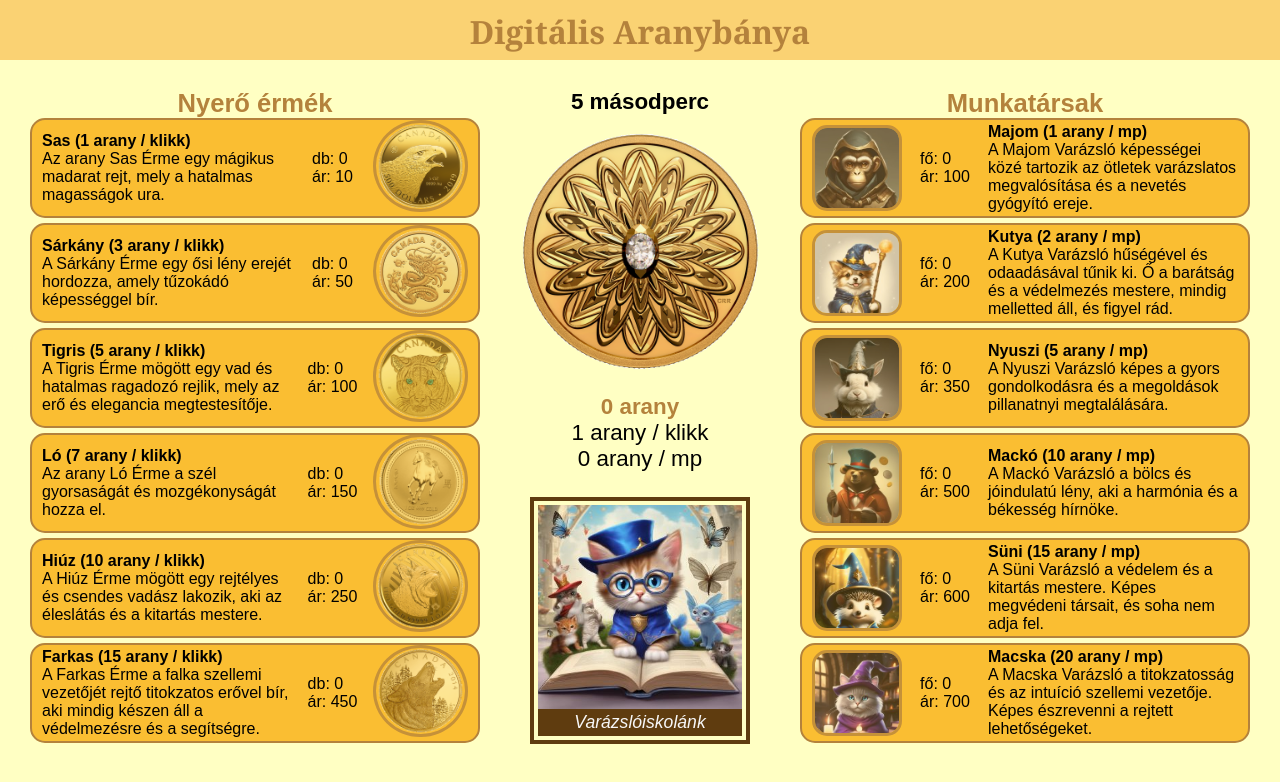
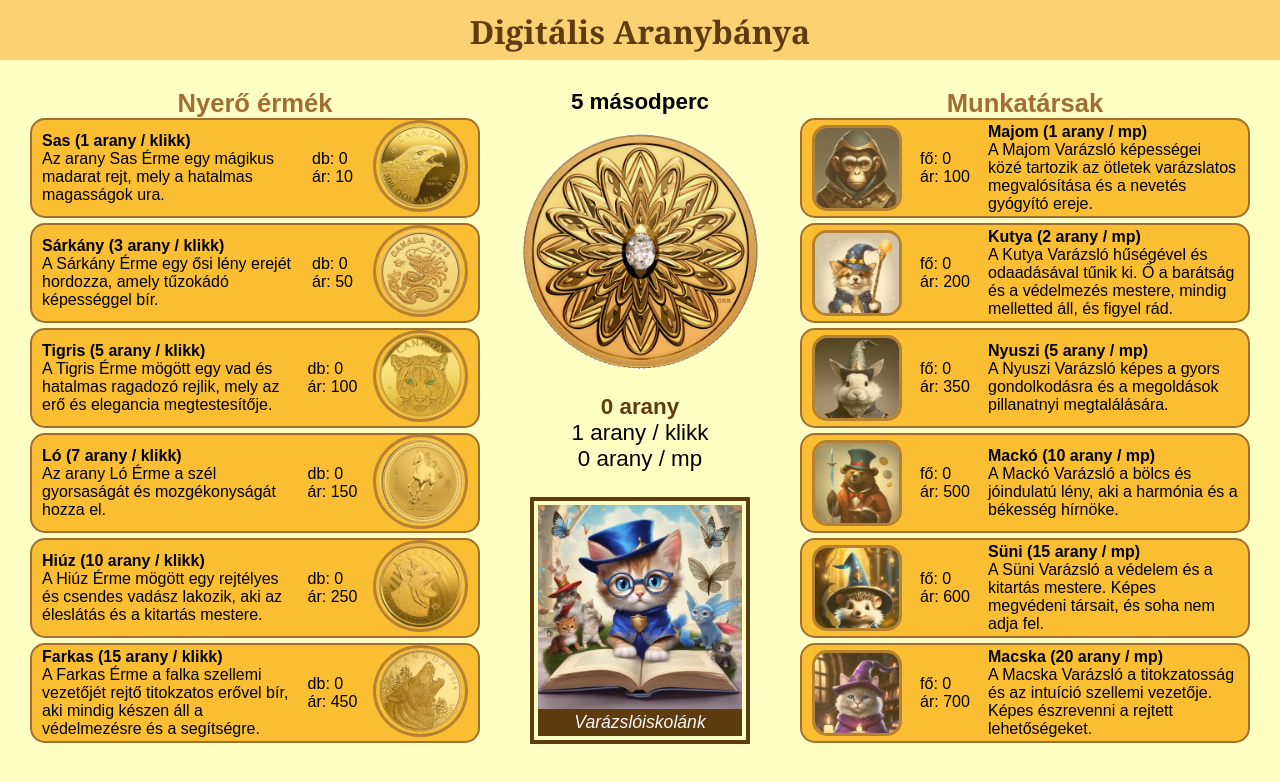
Before and after one commit to livivarga/digital-goldmine, a plain HTML site: page index.html in a window 1280 px wide. Drawn offline with Linux system fonts and the light colour scheme.

Commit message:
modify text color

```diff
--- a/styles/style.css
+++ b/styles/style.css
@@ -7,7 +7,7 @@
 :root {
   --main-bg-color: rgb(255, 255, 195);
   --header-bg-color: rgb(250, 210, 115);
-  --goldbrown: rgb(180, 130, 60);
+  --goldbrown: rgb(160, 110, 50);
   --darkbrown: rgb(95, 60, 15);
   --yellowgold: rgb(250, 190, 50);
   --white: rgb(247, 247, 247);
@@ -31,7 +31,7 @@ header {
 
 h1 {
   font-size: 1.6rem;
-  color: var(--goldbrown);
+  color: var(--darkbrown);
   text-align: center;
   margin-top: 10px;
   font-family: Georgia, Times, 'Times New Roman', serif;
@@ -113,7 +113,7 @@ h1 {
 }
 
 .gold-counter {
-  color: var(--goldbrown);
+  color: var(--darkbrown);
   font-family: 'Arial Narrow Bold', sans-serif;
 }
 
```
